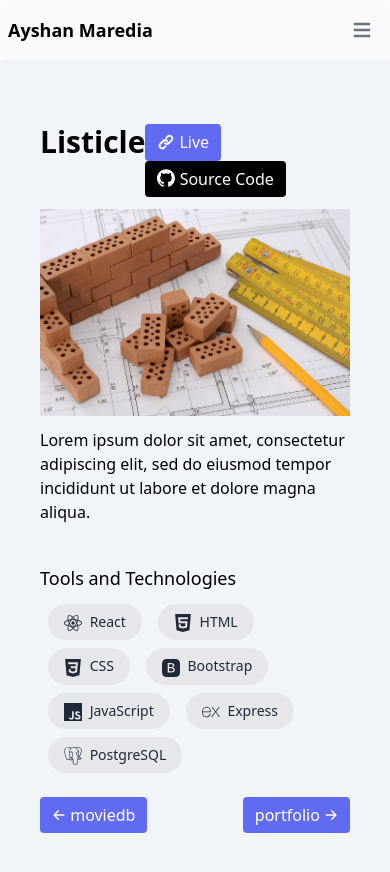
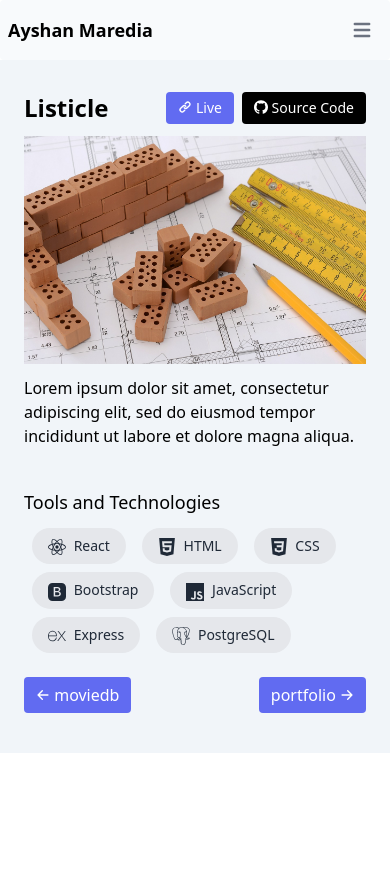
Before and after one commit to Ayshanmaredia/my-portfolio, a React (Create React App) app: page /listicle in a window 390 px wide. After the commit the page ends 844 px from the top, so only its background shows below. Built offline with nearby package versions, Linux system fonts and the light colour scheme.

Commit message:
Modify css in few files

```diff
--- a/package.json
+++ b/package.json
@@ -8,6 +8,7 @@
     "@testing-library/react": "^12.0.0",
     "@testing-library/user-event": "^13.2.1",
     "dotenv-webpack": "^7.1.0",
+    "flowbite": "^1.3.3",
     "framer-motion": "^6.2.4",
     "react": "^17.0.2",
     "react-dom": "^17.0.2",
--- a/public/index.html
+++ b/public/index.html
@@ -9,7 +9,7 @@
       name="description"
       content="Web site created using create-react-app"
     />
-    <title>React App</title>
+    <title>Ayshan Maredia</title>
   </head>
   <body>
     <noscript>You need to enable JavaScript to run this app.</noscript>
--- a/src/App.js
+++ b/src/App.js
@@ -26,7 +26,7 @@ function App() {
     "current": "moviedb",
     "next": "listicle",
     "previous": null,
-    "link": "https://github.com/Ayshanmaredia/movieDB",
+    "sourceCodelink": "https://github.com/Ayshanmaredia/movieDB",
     "skills": [{
       "name": "React",
       Icon: SiReact
@@ -57,7 +57,7 @@ function App() {
     "current": "listicle",
     "next": "portfolio",
     "previous": "moviedb",
-    "link": "https://github.com/Ayshanmaredia/todo-client",
+    "sourceCodelink": "https://github.com/Ayshanmaredia/todo-client",
     "skills": [{
       "name": "React",
       Icon: SiReact
@@ -96,7 +96,7 @@ function App() {
     "current": "portfolio",
     "next": null,
     "previous": "listicle",
-    "link": "https://github.com/Ayshanmaredia/my-portfolio",
+    "sourceCodelink": "https://github.com/Ayshanmaredia/my-portfolio",
     "skills": [{
       "name": "React",
       Icon: SiReact
--- a/src/components/Intro.js
+++ b/src/components/Intro.js
@@ -1,15 +1,30 @@
 import React from 'react';
-import { motion } from 'framer-motion';
+import { MdDownload } from 'react-icons/md';
+import Resume from '../assets/Resume.pdf';
+import { SiGithub, SiLinkedin } from 'react-icons/si';
 
 const Intro = () => {
     return (
         <section id="home">
-                <div className="flex flex-col justify-center items-center px-10 md:flex-row md:px-32 md:h-[calc(100vh-48px)]">
+            <div className="flex flex-col justify-center items-center px-6 md:flex-row md:px-32 md:h-[calc(100vh-48px)]">
                 <div className="basis-1/2 mt-6 md:mt-0">
                     <h1 className="text-4xl text-center leading-tight md:text-5xl md:text-left">Hi, I am Ayshan Maredia, a <span className="text-theme-primary font-semibold">Front-End-Developer</span></h1>
                     <p className="mt-2">Lorem Ipsum is simply dummy text of the printing and typesetting industry. Lorem Ipsum has been the industry's standard dummy text ever since the 1500s,
-                            when an unknown printer took a galley of type and scrambled it to make a type specimen book. It has survived not only five centuries,
-                            but also the leap into electronic typesetting, remaining essentially unchanged.</p>
+                        when an unknown printer took a galley of type and scrambled it to make a type specimen book.
+                    </p>
+                    <div className="flex flex-row justify-center items-center md:justify-start">
+                        <a href={Resume} download="Ayshan.pdf">
+                            <button className="bg-theme-primary text-white py-1.5 px-3 my-5 rounded inline-block">
+                                <MdDownload className="inline-block text-lg mr-0.5" /> Resume
+                            </button>
+                        </a>
+                        <a href="https://github.com/Ayshanmaredia" target="_blank" rel="noreferrer" className="block py-2 pr-2 pl-3 text-gray-700 hover:text-theme-primary md:p-0 md:hidden">
+                            <SiGithub className="inline-block text-2xl" />
+                        </a>
+                        <a href="https://www.linkedin.com/in/ayshan-maredia-669479129/" target="_blank" rel="noreferrer" className="block py-2 pr-2 pl-3 text-gray-700 hover:text-theme-primary md:p-0 md:hidden">
+                            <SiLinkedin className="inline-block text-2xl" />
+                        </a>
+                    </div>
                 </div>
                 <div className="basis-1/2 content-center">
                     <img className="mx-auto w-full" src={require("../assets/programmer_image.png")} alt="programmerImage" />
--- a/src/components/ProjectDetails.js
+++ b/src/components/ProjectDetails.js
@@ -14,25 +14,11 @@ const ProjectDetails = ({ projects }) => {
 
   const pathName = useLocation().pathname;
 
-  console.log(pathName)
-
   const navigate = useNavigate();
 
   useEffect(() => {
     setProject(projects.find(element => element.current === pathName.replace("/", "")))
   }, [pathName])
-
-  const onNextClick = () => {
-    const nextId = project.id + 1;
-    setProject(projects.find((element) => element.id === nextId))
-    navigate(`?id=${nextId}`)
-  }
-
-  const onPrevClick = () => {
-    const prevId = project.id - 1
-    setProject(projects.find((element) => element.id === prevId))
-    navigate(`?id=${prevId}`)
-  }
 
   return (
     project ?
@@ -46,18 +32,18 @@ const ProjectDetails = ({ projects }) => {
             id="projectDetails"
             className="bg-slate-100"
           >
-            <div className="flex flex-col justify-center items-center pt-16 px-10 md:px-32">
+            <div className="flex flex-col justify-center items-center pt-8 px-6 md:px-32">
               <div className='flex justify-between w-full mb-3 md:w-4/6'>
                 <div>
-                  <h3 className="text-3xl font-bold">{project.name}</h3>
+                  <h3 className="text-2xl font-bold md:text-3xl">{project.name}</h3>
                 </div>
-                <div>
-                  <button className="bg-theme-primary hover:opacity-80 text-white py-1.5 px-3 mr-2 rounded">
-                    <HiLink className="inline-block text-lg mr-1 mb-1" />Live
+                <div className='flex flex-row'>
+                  <button className="bg-theme-primary hover:opacity-80 text-white text-sm py-1.5 px-3 mr-2 rounded md:text-base">
+                    <HiLink className="inline-block text-sm mr-1 mb-1 md:text-lg" />Live
                   </button>
-                  <a href={project.link} target="_blank" rel="noreferrer">
-                    <button className="bg-black hover:opacity-80 text-white text-center py-1.5 px-3 rounded">
-                      <SiGithub className="inline-block text-lg mb-1" /> Source Code
+                  <a href={project.sourceCodelink} target="_blank" rel="noreferrer">
+                    <button className="bg-black hover:opacity-80 text-white text-sm py-1.5 px-3 rounded md:text-base">
+                      <SiGithub className="inline-block text-sm mb-1 md:text-lg" /> Source Code
                     </button>
                   </a>
                 </div>
@@ -69,7 +55,7 @@ const ProjectDetails = ({ projects }) => {
                 <p>{project.description}</p>
               </div>
             </div>
-            <div className="flex flex-col px-10 py-10 md:px-80">
+            <div className="flex flex-col px-6 py-10 md:px-80">
               <div>
                 <h4 className="text-lg font-medium mb-2">Tools and Technologies</h4>
               </div>
@@ -86,7 +72,7 @@ const ProjectDetails = ({ projects }) => {
                 {
                   project && project.next &&
                   <Link to={`/${project.next}`}>
-                    <button className="bg-theme-primary hover:opacity-80 text-white py-1.5 px-3 rounded float-right" onClick={onNextClick}>
+                    <button className="bg-theme-primary hover:opacity-80 text-white py-1.5 px-3 rounded float-right">
                       {project.next} <HiArrowRight className="text-sm inline-block mb-1" />
                     </button>
                   </Link>
@@ -94,7 +80,7 @@ const ProjectDetails = ({ projects }) => {
                 {
                   project && project.previous &&
                   <Link to={`/${project.previous}`}>
-                    <button className="bg-theme-primary hover:opacity-80 text-white py-1.5 px-3 rounded float-left" onClick={onPrevClick}>
+                    <button className="bg-theme-primary hover:opacity-80 text-white py-1.5 px-3 rounded float-left">
                       <HiArrowLeft className="text-sm inline-block mb-1" /> {project.previous}
                     </button>
                   </Link>
--- a/src/components/Skills.js
+++ b/src/components/Skills.js
@@ -79,7 +79,7 @@ const Skills = () => {
 
   return (
     <section id="skills">
-      <div className="flex px-10 py-24 mx-auto my-2 text-center items-center justify-center md:px-80 ">
+      <div className="flex px-6 py-20 mx-auto my-2 text-center items-center justify-center md:px-80">
         <div>
           <h4 className="text-3xl font-bold my-5">Skills and Tools</h4>
           {skills.map(({ name, Icon }, index) => (
--- a/src/index.js
+++ b/src/index.js
@@ -2,6 +2,7 @@ import React from 'react';
 import ReactDOM from 'react-dom';
 import './index.css';
 import App from './App';
+import 'flowbite';
 
 ReactDOM.render(
   <React.StrictMode>
--- a/tailwind.config.js
+++ b/tailwind.config.js
@@ -1,6 +1,7 @@
 module.exports = {
   content: [
     "./src/**/*.{js,jsx,ts,tsx}",
+    "./node_modules/flowbite/**/*.js",
   ],
   theme: {
     extend: {
@@ -9,5 +10,7 @@ module.exports = {
       }
     },
   },
-  plugins: [],
+  plugins: [
+    require('flowbite/plugin')
+],
 }
```
Also changed, not shown: src/components/NavBar.js (+7 -14 lines), 7 other files (tests, documents, lock files or other folders). Lines whose indentation alone changed are shown as unchanged.
